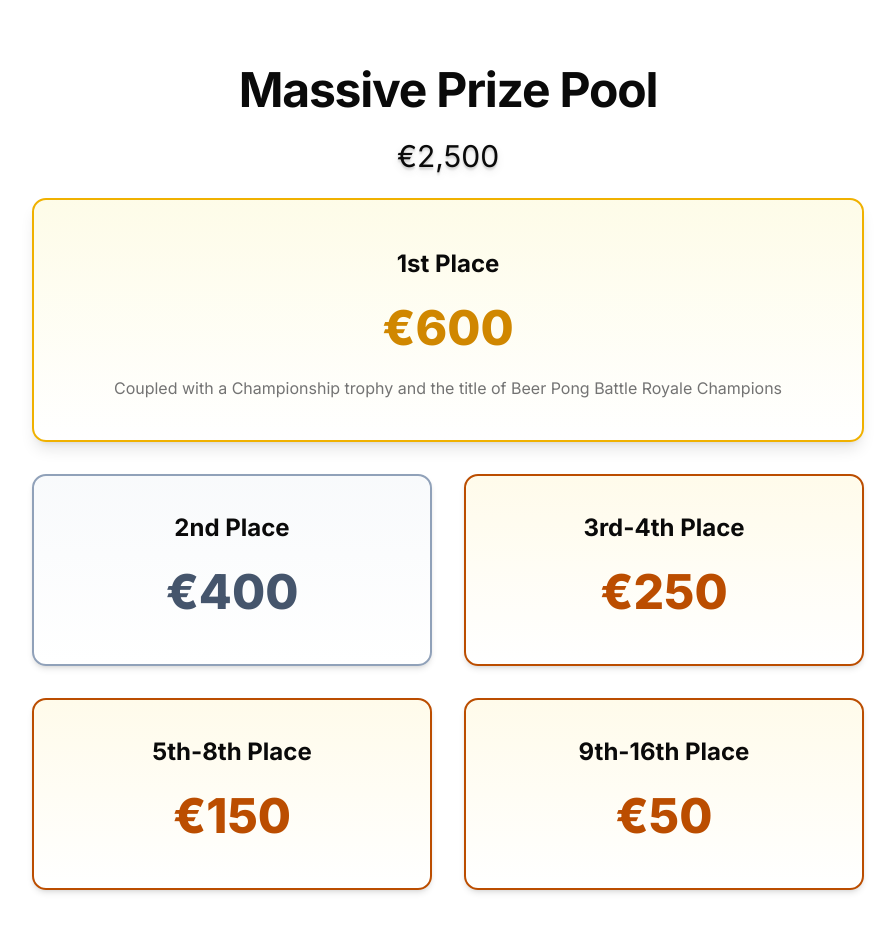
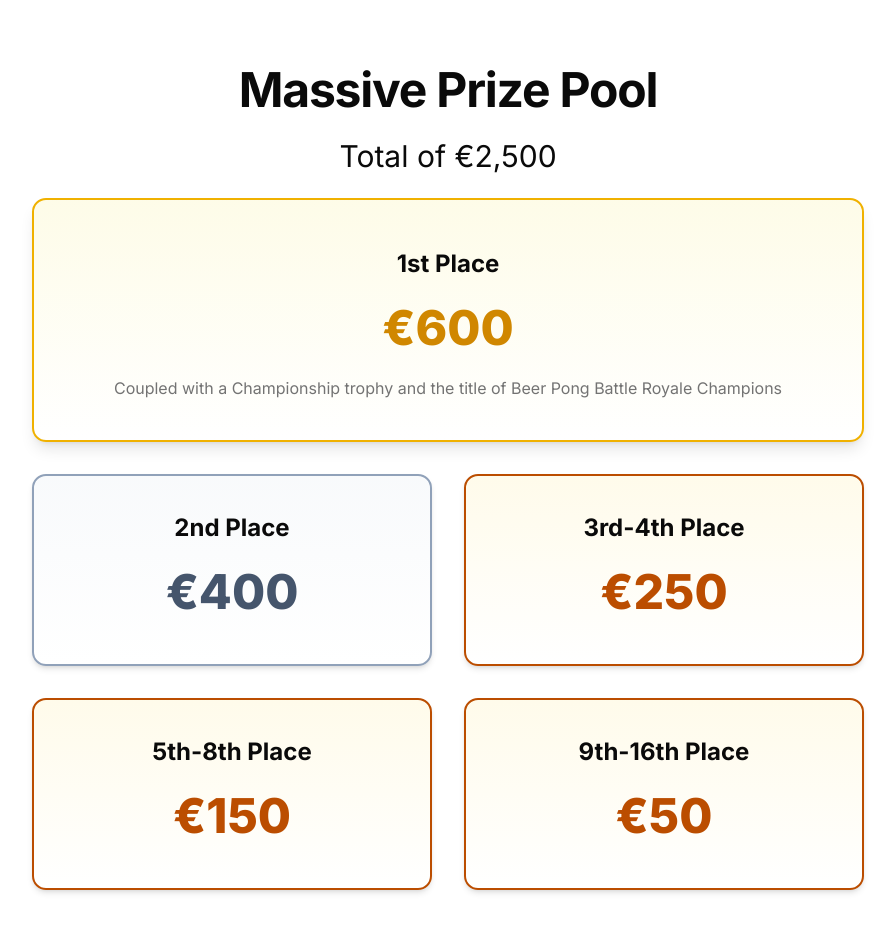
Before and after one commit to strengv1/unilife, a Next.js app: page /events/battleroyale in a window 1280 px wide. Shown: the part 1420-2352 px from the top of the page, without its empty margins (192-1087 px from the left). Built offline with nearby package versions, Linux system fonts and the light colour scheme.

Commit message:
total of..

```diff
--- a/src/app/events/battleroyale/_components/PrizesSection.tsx
+++ b/src/app/events/battleroyale/_components/PrizesSection.tsx
@@ -7,7 +7,7 @@ export const PrizesSection = () => {
         <div className="flex flex-col mx-auto max-w-[800px] text-center items-center justify-center">
           <h2 className="text-3xl font-bold tracking-tight sm:text-4xl md:text-5xl">Massive Prize Pool</h2>
 
-          <p className="mt-4 md:mt-6 text-3xl text-shadow-lg">€2,500</p>
+          <p className="mt-4 md:mt-6 text-3xl">Total of €2,500</p>
         </div>
 
         <div className="mt-4 md:mt-6 grid gap-8 grid-cols-2">
```
